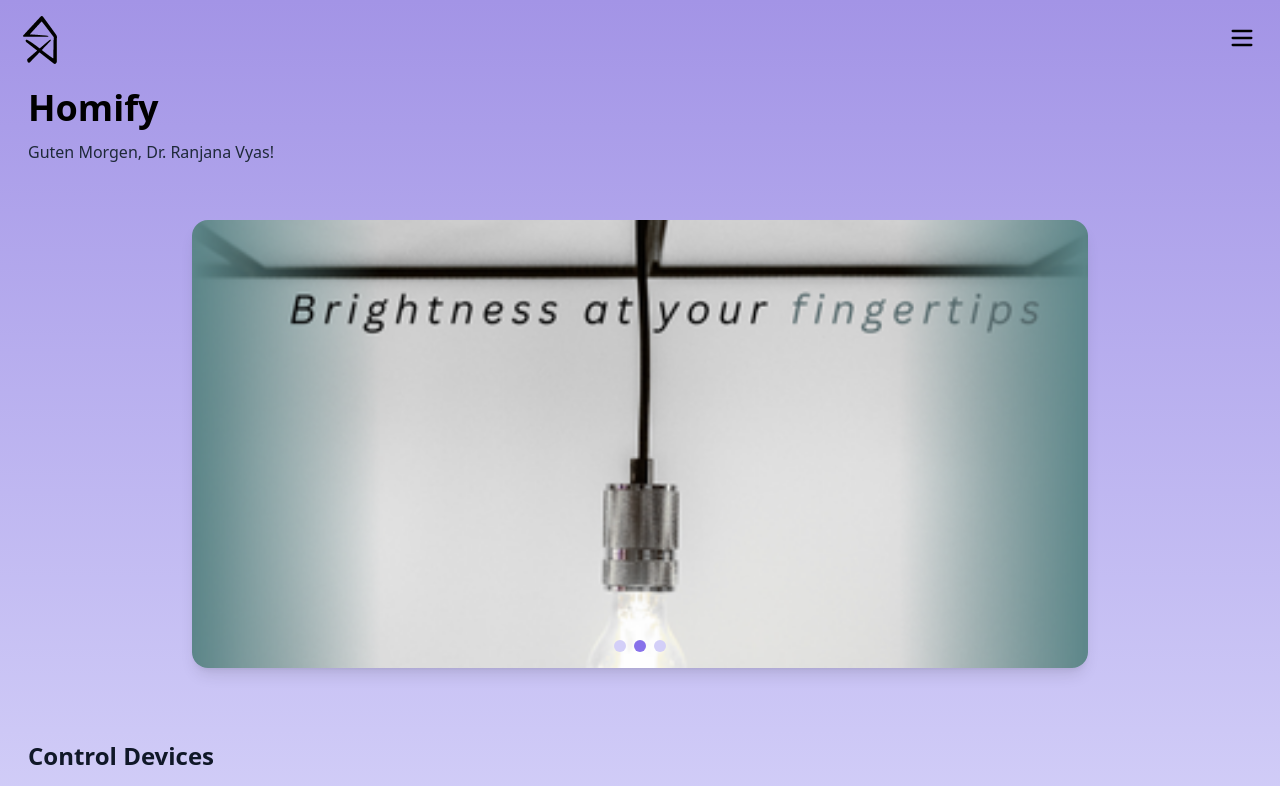
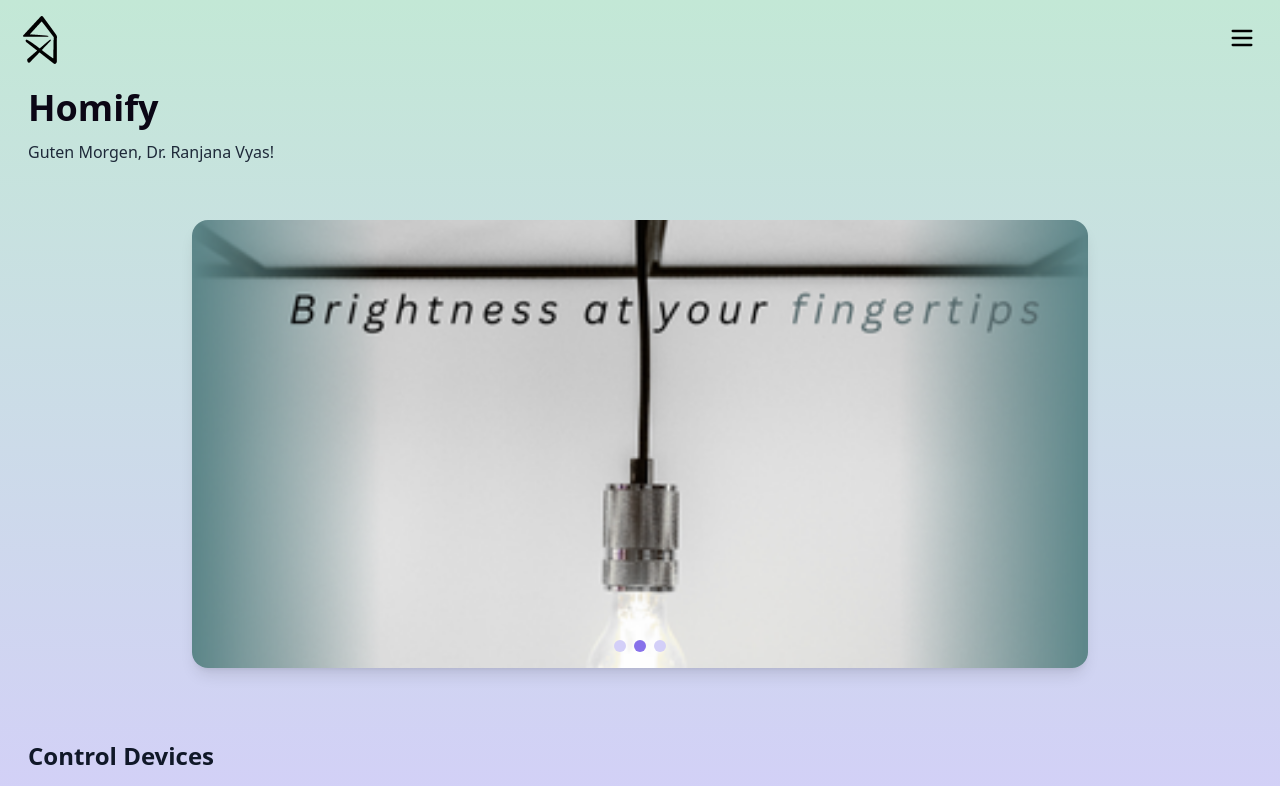
Before and after one commit to mkj-1901/homify, a React (Vite) app: page / in a window 1280 px wide. Shown: the top 786 px of the page. Built offline with nearby package versions, Linux system fonts and the light colour scheme.

Commit message:
Changed Color

```diff
--- a/src/App.jsx
+++ b/src/App.jsx
@@ -22,7 +22,7 @@ const details = [
 
 const App = () => {
   return (
-    <div className="flex bg-gradient-to-b from-[#a394e6] via-[#d3cff8] to-[#8771ea] min-[]:h-screen relative">
+    <div className="flex bg-gradient-to-b from-[#c3e8d6] via-[#d3cff8] to-[#8771ea] min-[]:h-screen relative">
       {/* Sidebar */}
       <Sidebar
         onScrollToSection={(sectionId) => {
@@ -39,13 +39,13 @@ const App = () => {
       </div>
 
       {/* Main Content */}
-      <div className="flex-1 flex flex-col items-center min-h-screen mt-16 p-6">
-        <h1 className="text-4xl font-bold ml-2 w-full">Homify</h1>
-        <p className="text-gray-800 mb-6 mt-3 ml-2 w-full">
-          Guten Morgen, {userName}!
-        </p>
+        <div className="flex-1 flex flex-col items-center min-h-screen mt-16 p-6">
+          <h1 className="text-4xl font-bold ml-2 w-full text-[#0b0615]">Homify</h1>
+          <p className="text-gray-800 mb-6 mt-3 ml-2 w-full">
+            Guten Morgen, {userName}!
+          </p>
 
-        {/* Image Slider */}
+          {/* Image Slider */}
         <ImageSlider />
         <br id="control-devices" />
         {/* Device Control Section */}
```
